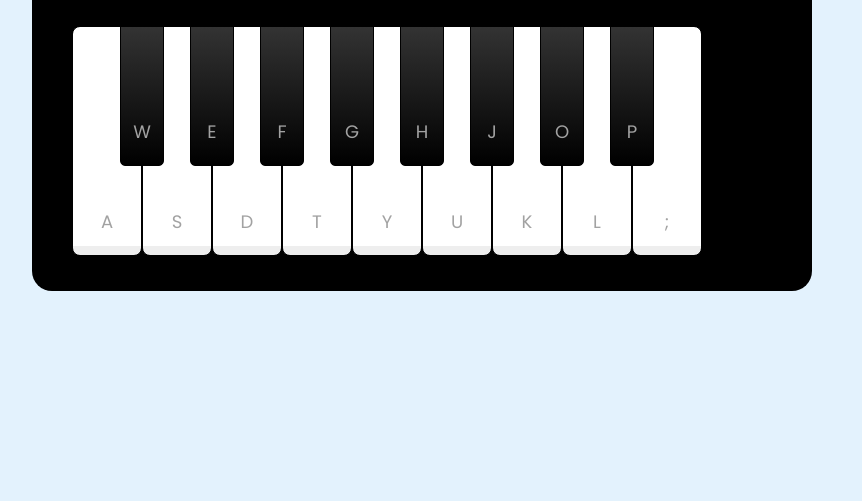
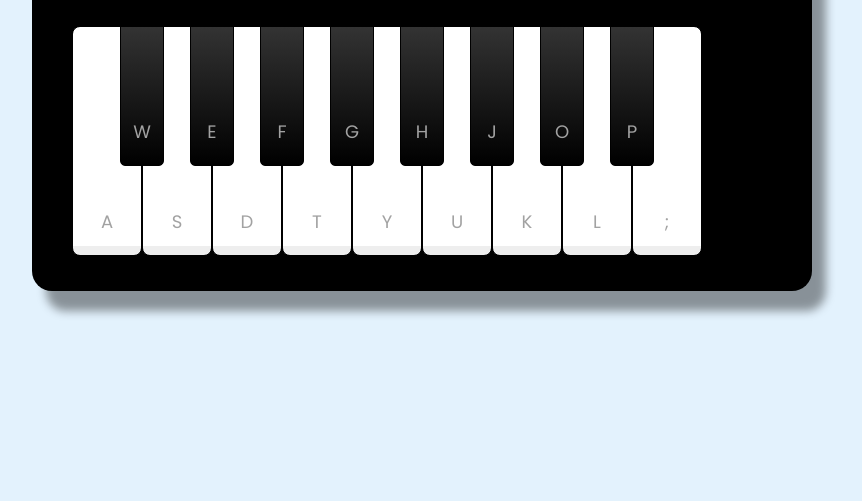
Before and after one commit to Lucas-Fagundes-Nunes/Game-Piano-Virtual, a plain HTML site: page index.html in a window 1280 px wide. Shown: the part 299-800 px from the top of the page, without its empty margins (218-1080 px from the left). Drawn offline with Linux system fonts and the light colour scheme.

```diff
--- a/src/styles/main.css
+++ b/src/styles/main.css
@@ -12,6 +12,7 @@
     border-radius: 20px;
     padding: 35px 40px;
     background-color: #000;
+    box-shadow: 14px 20px 10px rgba(0,0,0, 0.4);
 }
 
 .container header {
```
Also changed, not shown: src/images/paino.png (added), 1 other file.
